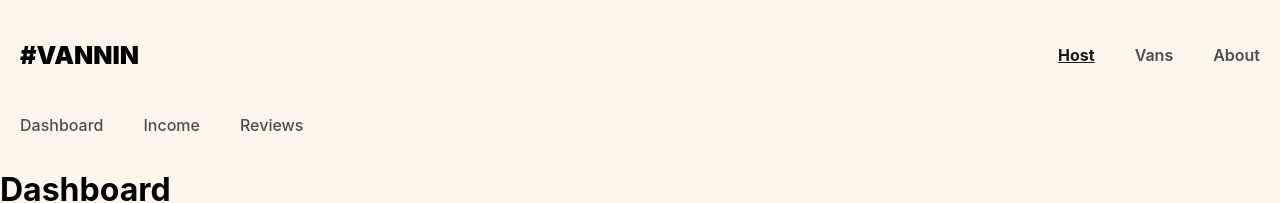
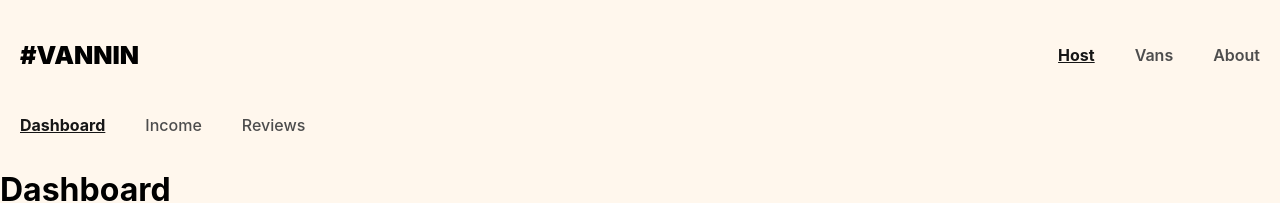
Before and after one commit to K4ATO/vannin, a React (Create React App) app: page /host in a window 1280 px wide. Shown: the top 203 px of the page. Built offline with nearby package versions, Linux system fonts and the light colour scheme; what miragejs would draw is missing.

Commit message:
add NavLink to host links

```diff
--- a/src/pages/Host/Host.jsx
+++ b/src/pages/Host/Host.jsx
@@ -1,12 +1,35 @@
-import { Outlet, Link } from 'react-router-dom';
+import { Outlet, NavLink } from 'react-router-dom';
 import classes from '../../index.module.css';
 const Host = () => {
+    const activeStyles = {
+        fontWeight: 'bold',
+        textDecoration: 'underline',
+        color: '#161616',
+    };
     return (
         <>
             <nav className={classes['host-nav']}>
-                <Link to='/host'>Dashboard</Link>
-                <Link to='/host/income'>Income</Link>
-                <Link to='/host/reviews'>Reviews</Link>
+                <NavLink
+                    style={({ isActive }) => (isActive ? activeStyles : null)}
+                    to='/host'
+                    end
+                >
+                    Dashboard
+                </NavLink>
+                <NavLink
+                    style={({ isActive }) => (isActive ? activeStyles : null)}
+                    to='/host/income'
+                    end
+                >
+                    Income
+                </NavLink>
+                <NavLink
+                    style={({ isActive }) => (isActive ? activeStyles : null)}
+                    to='/host/reviews'
+                    end
+                >
+                    Reviews
+                </NavLink>
             </nav>
             <Outlet />
         </>
```
